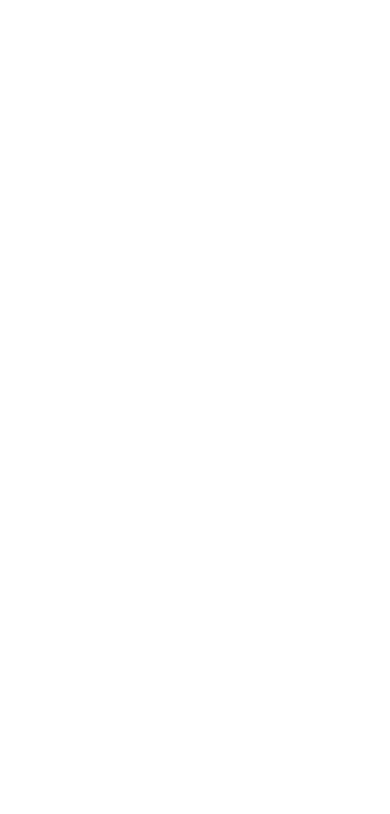
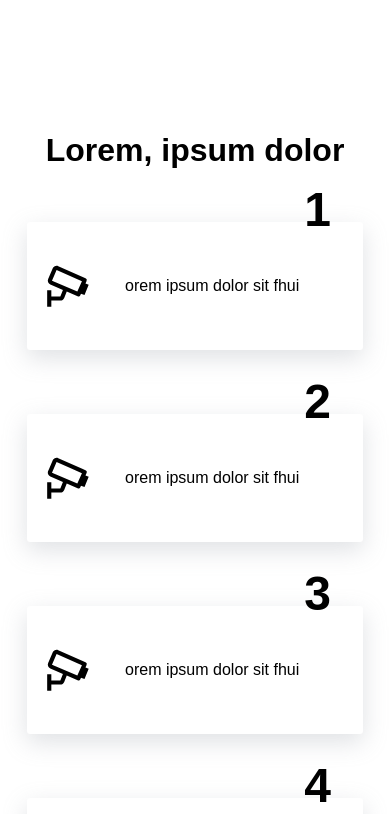
Before and after one commit to akhrrbk/usta, a React (Create React App) app: page / in a window 390 px wide. Shown: the part 2580-3394 px from the top of the page. Before the commit the page ends 2600 px from the top, so only its background shows below. Built offline with nearby package versions, Linux system fonts and the light colour scheme; the HTML template or start-up script is replaced by a standard one.

Commit message:
bug fixes :bug:

```diff
--- a/src/App.js
+++ b/src/App.js
@@ -9,11 +9,11 @@
       <Navbar />
       <Header />
       <Catalog />
-      {/* <Products />
-      <About />
-          <News />
-          <Partners />
-          <Footer /> */}
+      <Products />
+      {/* <About />
+      <News />
+      <Partners />
+      <Footer /> */}
     </div>
   );
 }
--- a/src/containers/catalog/styles.css
+++ b/src/containers/catalog/styles.css
@@ -103,7 +103,6 @@
 }
 
 .usta__catalog-container_right_row2_item4 {
-  margin-right: 1rem;
   flex: 1;
   padding: 1rem;
 
@@ -121,7 +120,7 @@
 }
 
 .usta__catalog-container_right_row2_item5 {
-  margin-left: 1rem;
+  margin-left: 3rem;
   flex: 1;
   padding: 1rem;
 
--- a/src/containers/products/styles.css
+++ b/src/containers/products/styles.css
@@ -1,5 +1,6 @@
 .usta__products {
-  height: fit-content;
+  height: auto;
+  width: 100vw;
 
   position: relative;
   margin-top: 10rem;
@@ -7,36 +8,24 @@
 
 .blackwave {
   position: absolute;
-  left: -30rem;
-  top: -20rem;
+  left: -40rem;
+  top: -15rem;
   z-index: 1;
 }
 
 .bg23 {
   position: absolute;
   left: -35rem;
-  bottom: 4rem;
+  bottom: 0rem;
   z-index: -1;
   transform: rotate(180deg);
-}
-
-.bg22 {
-  position: absolute;
-  left: -18rem;
-  bottom: 10rem;
-  z-index: -1;
-  transform: rotate(180deg);
-}
-
-.usta__products-content {
-  margin: 0 25rem;
-  height: 100%;
 }
 
 .usta__products-content_items {
   display: flex;
   flex-direction: row;
   justify-content: center;
+  align-items: center;
   flex-wrap: wrap;
 }
 
@@ -45,7 +34,7 @@
 }
 
 .usta__products-content_items div {
-  width: 27%;
+  width: 20rem;
   margin: 2rem 1rem;
   height: 8rem;
 }
@@ -83,3 +72,16 @@
   color: black;
   transition: 0.7s;
 }
+
+@media screen and (max-width: 1050px) {
+  .usta__products-content_items {
+    flex-direction: column;
+  }
+}
+
+@media screen and (max-width: 750px) {
+  .blackwave,
+  .bg23 {
+    display: none;
+  }
+}
```
